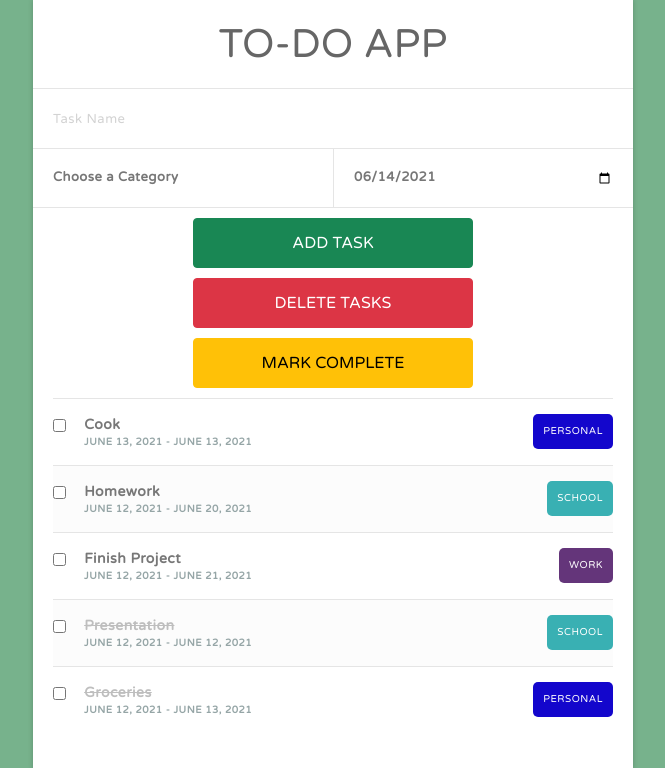
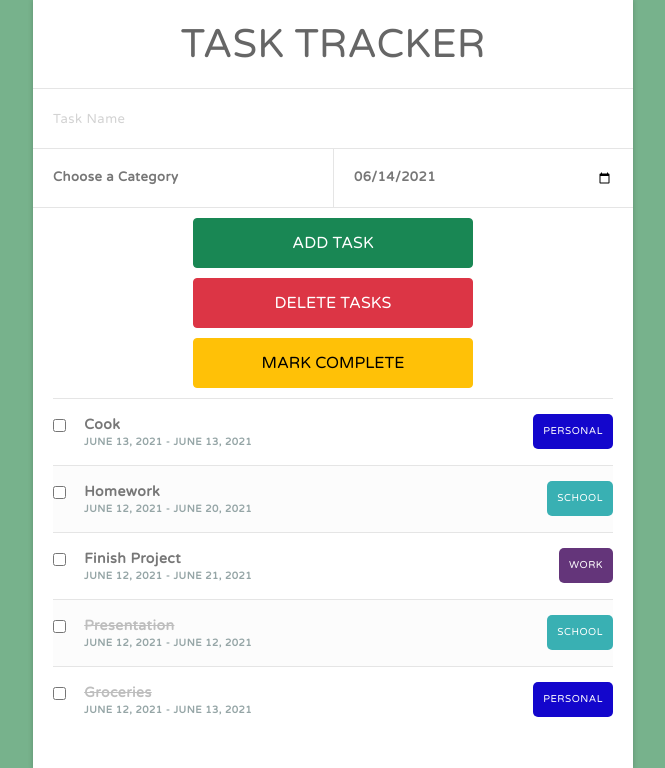
Before and after one commit to li-matthew/todoApp, a Django app: page / in a window 1280 px wide. Shown: the top 768 px of the page, without its empty margins (307-972 px from the left). Run offline with Django 3.2, Linux system fonts and the light colour scheme; data comes from the database, SQL or seed files in the repository; some libraries are stand-ins or nearby versions; some web fonts are replaced.

Commit message:
update name

```diff
--- a/todolist/templates/index.html
+++ b/todolist/templates/index.html
@@ -4,7 +4,7 @@
 <head>
     <meta charset='UTF-8'>
     <meta name="viewport" content="width=device-width, initial-scale=1, shrink-to-fit=no">
-    <title>TO-DO APP</title>
+    <title>Task Tracker</title>
     {% load static %}
     <link href="https://cdn.jsdelivr.net/npm/bootstrap@5.0.1/dist/css/bootstrap.min.css" rel="stylesheet"
         integrity="sha384-+0n0xVW2eSR5OomGNYDnhzAbDsOXxcvSN1TPprVMTNDbiYZCxYbOOl7+AMvyTG2x" crossorigin="anonymous">
@@ -15,7 +15,7 @@
     <div django-app='TaskManager'>
         <div class='container'>
             <div class="content">
-                <h1>TO-DO APP</h1>
+                <h1>TASK TRACKER</h1>
                 <form action='' method='post'>
                     {% csrf_token %}
                     <div class="inputContainer input-group">
```
